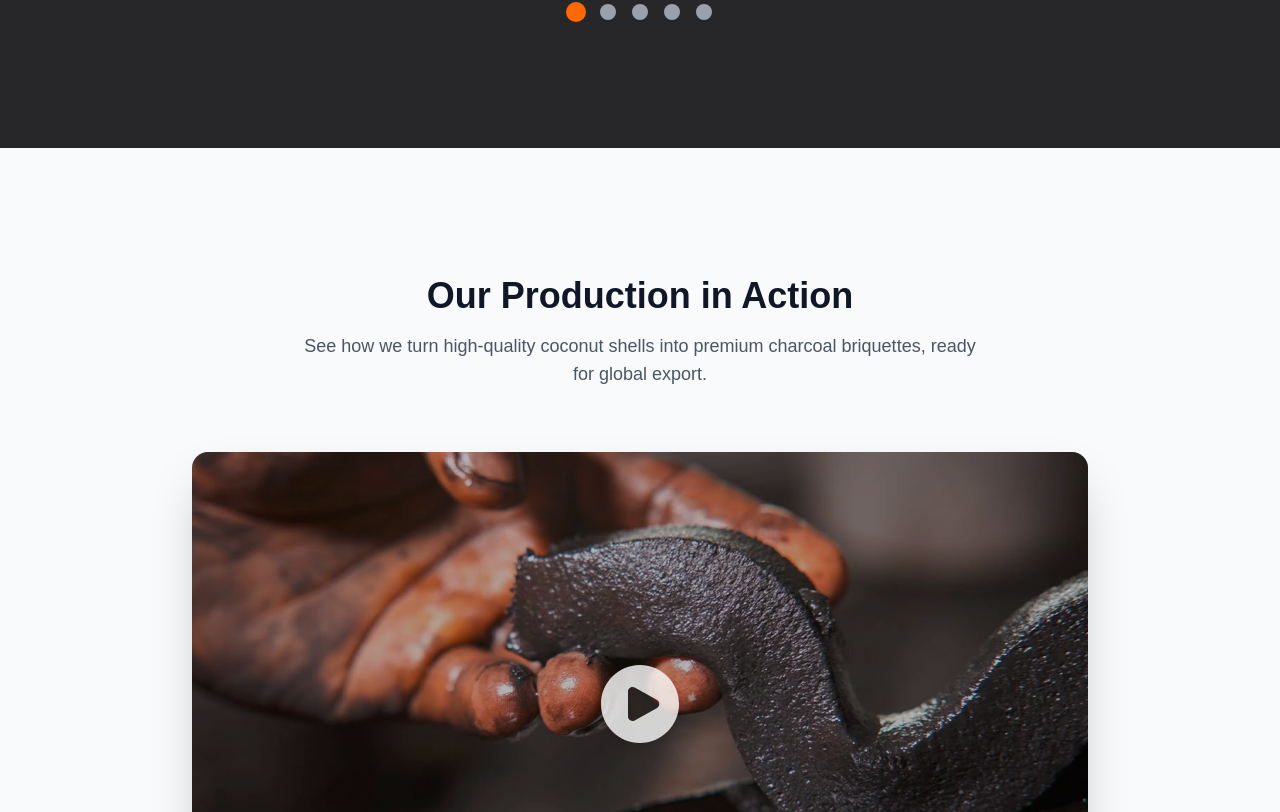
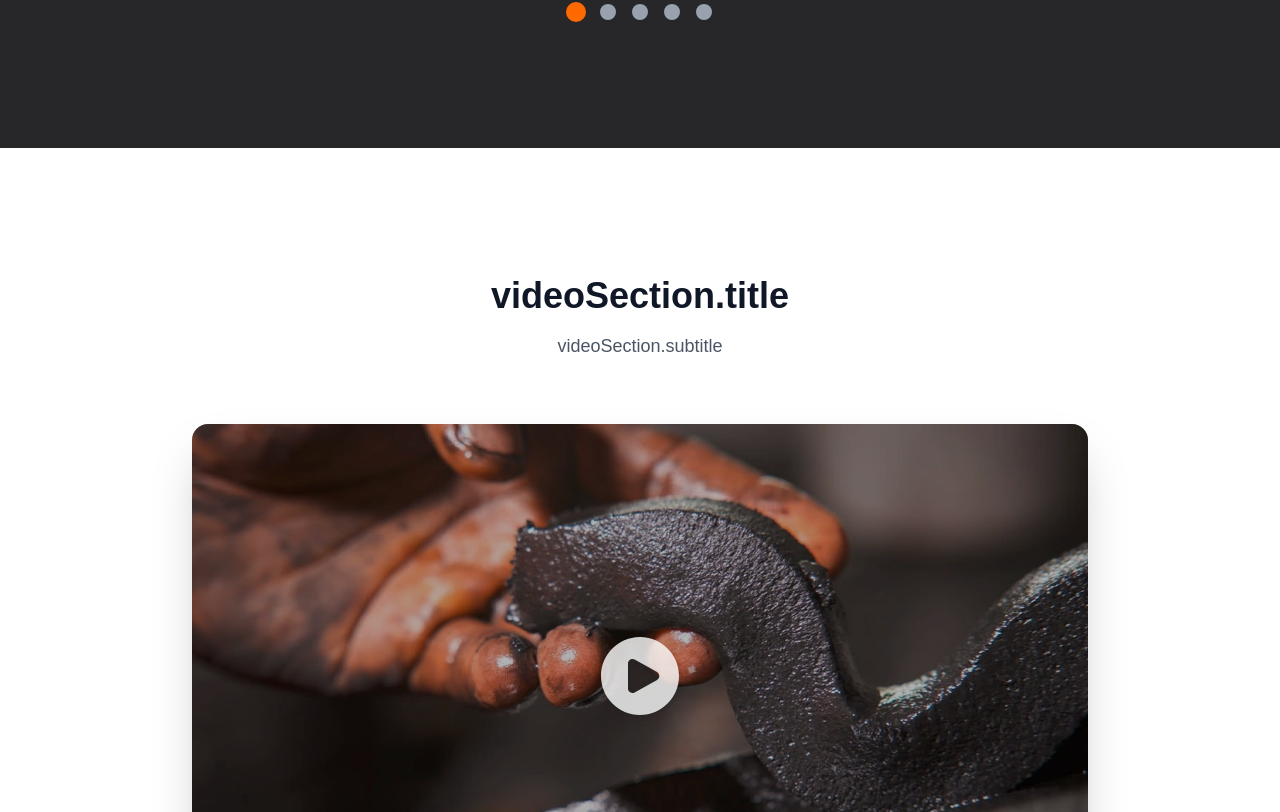
Before and after one commit to adamhadiwardoyo/idi, a Next.js app: page /en in a window 1280 px wide. Shown: the part 8328-9140 px from the top of the page. Built offline with nearby package versions, Linux system fonts and the light colour scheme; no server answers.

Commit message:
Update VideoSection

```diff
--- a/app/[locale]/page.tsx
+++ b/app/[locale]/page.tsx
@@ -3,6 +3,7 @@
 import { useEffect } from 'react';
 import Aos from 'aos';
 import 'aos/dist/aos.css';
+import { useTranslations } from 'next-intl';
 
 import Navbar from "@/components/Navbar";
 import Hero from "@/components/Hero";
@@ -25,6 +26,8 @@ const VideoSection = dynamic(() => import('@/components/VideoSection'));
 
 export default function HomePage() {
   // Initialize AOS when the component mounts on the client side
+  const t = useTranslations('videoSection');
+
   useEffect(() => {
     Aos.init({
       duration: 1000,
@@ -55,10 +58,10 @@ export default function HomePage() {
       <Testimonials />
       <GallerySlider />
       <VideoSection
-        title="Our Production in Action" // Ganti dengan t('videoSection.title') jika sudah diterjemahkan
-        subtitle="See how we turn high-quality coconut shells into premium charcoal briquettes, ready for global export." // Ganti dengan t('videoSection.subtitle')
+        title={('videoSection.title')}
+        subtitle={('videoSection.subtitle')}
         thumbnailSrc="/thumbnail.webp"
-        youtubeId="meBd1GHC2yg" // <-- Ganti dengan ID video YouTube Anda
+        youtubeId="meBd1GHC2yg"
       />
       <OurTeam />
       <div id="blog">
--- a/components/VideoSection.tsx
+++ b/components/VideoSection.tsx
@@ -2,31 +2,27 @@
 
 import React, { useState } from 'react';
 import Image from 'next/image';
-import { useTranslations } from 'next-intl';
 import { PlayCircleIcon, XMarkIcon } from '@heroicons/react/24/solid';
 
 // Definisikan tipe untuk props komponen
 interface VideoSectionProps {
   thumbnailSrc: string;
-  youtubeId?: string;       // Gunakan ini untuk video YouTube
-  localVideoSrc?: string;   // Gunakan ini untuk video dari folder public
-  title: string;
-  subtitle: string;
+  youtubeId?: string;
+  localVideoSrc?: string;
+  title: string;       // Pastikan title ada di sini
+  subtitle: string;    // Pastikan subtitle ada di sini
 }
 
 const VideoSection: React.FC<VideoSectionProps> = ({ thumbnailSrc, youtubeId, localVideoSrc, title, subtitle }) => {
   const [isModalOpen, setIsModalOpen] = useState(false);
 
-  // Fungsi untuk membuka modal
   const openModal = () => setIsModalOpen(true);
-  // Fungsi untuk menutup modal
   const closeModal = () => setIsModalOpen(false);
 
   return (
     <>
-      <section id="video-section" className="bg-gray-50 py-24 sm:py-32">
+      <section id="video-section" className="bg-white py-24 sm:py-32">
         <div className="container mx-auto px-6 text-center">
-          {/* Judul dan Subjudul Seksi */}
           <h2 className="text-3xl font-extrabold text-gray-900 sm:text-4xl">
             {title}
           </h2>
@@ -34,7 +30,6 @@ const VideoSection: React.FC<VideoSectionProps> = ({ thumbnailSrc, youtubeId, lo
             {subtitle}
           </p>
 
-          {/* Wrapper untuk Thumbnail dan Tombol Play */}
           <div
             onClick={openModal}
             className="relative mt-16 max-w-4xl mx-auto rounded-2xl overflow-hidden shadow-2xl cursor-pointer group"
@@ -49,9 +44,7 @@ const VideoSection: React.FC<VideoSectionProps> = ({ thumbnailSrc, youtubeId, lo
                 className="transition-transform duration-500 group-hover:scale-105"
               />
             </div>
-            {/* Overlay gelap */}
             <div className="absolute inset-0 bg-black/30 group-hover:bg-black/40 transition-all duration-300"></div>
-            {/* Tombol Play */}
             <div className="absolute inset-0 flex items-center justify-center">
               <PlayCircleIcon className="w-24 h-24 text-white/80 drop-shadow-lg transition-transform duration-300 group-hover:scale-110" />
             </div>
@@ -59,7 +52,6 @@ const VideoSection: React.FC<VideoSectionProps> = ({ thumbnailSrc, youtubeId, lo
         </div>
       </section>
 
-      {/* Modal untuk memutar video */}
       {isModalOpen && (
         <div className="fixed inset-0 bg-black/80 z-[100] flex items-center justify-center p-4 animate-fade-in" onClick={closeModal}>
           <button
@@ -72,10 +64,9 @@ const VideoSection: React.FC<VideoSectionProps> = ({ thumbnailSrc, youtubeId, lo
 
           <div
             className="relative w-full max-w-4xl aspect-video bg-black rounded-lg shadow-2xl"
-            onClick={(e) => e.stopPropagation()} // Mencegah modal tertutup saat video di-klik
+            onClick={(e) => e.stopPropagation()}
           >
             {youtubeId ? (
-              // Player untuk YouTube
               <iframe
                 width="100%"
                 height="100%"
@@ -87,7 +78,6 @@ const VideoSection: React.FC<VideoSectionProps> = ({ thumbnailSrc, youtubeId, lo
                 className="rounded-lg"
               ></iframe>
             ) : localVideoSrc ? (
-              // Player untuk video lokal
               <video
                 width="100%"
                 height="100%"
```
